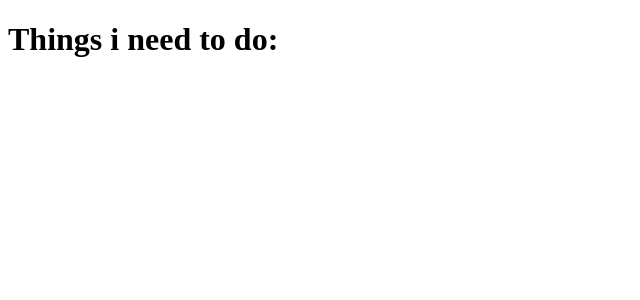
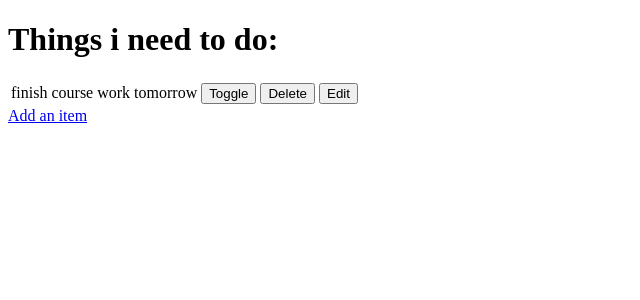
Before and after one commit to AlrxDaley/DjangoTestProject, a Django app: page / in a window 1280 px wide. Shown: the top 300 px of the page, without its empty margins (0-640 px from the left). Run offline with Django 4.2, Linux system fonts and the light colour scheme; data comes from the database, SQL or seed files in the repository; both versions use the stored data as it was after the commit.

Commit message:
added full crud functionality

```diff
--- a/django_test/django_test/urls.py
+++ b/django_test/django_test/urls.py
@@ -15,9 +15,14 @@ Including another URLconf
 """
 from django.contrib import admin
 from django.urls import path
-from django_testing.views import get_todo_list
+from django_testing.views import Edit_item
+from django_testing.views import get_todo_list , Add_item, toggle_item , delete_item
 
 urlpatterns = [
     path('admin/', admin.site.urls),
-    path('', get_todo_list , name='get_todo_list')
+    path('', get_todo_list , name='get_todo_list'),
+    path('add', Add_item , name='add'),
+    path('edit/<item_id>', Edit_item, name='edit'),
+    path('toggle/<item_id>', toggle_item, name='toggle'),
+    path('delete/<item_id>', delete_item, name='delete')
 ]
--- a/django_test/django_testing/models.py
+++ b/django_test/django_testing/models.py
@@ -6,5 +6,5 @@ class Item(models.Model):
     name = models.CharField(max_length=50, null=False, blank=False)
     done = models.BooleanField( null=False, blank=False, default=False)
 
-def __str__(self):
-    return self.name
+    def __str__ (self):
+        return self.name
--- a/django_test/django_testing/templates/todo/todo_list.html
+++ b/django_test/django_testing/templates/todo/todo_list.html
@@ -8,5 +8,35 @@
 </head>
 <body>
     <h1>Things i need to do: </h1>
+
+    <table>
+        {% for item in items %}
+            <tr>
+                {% if item.done %}
+                    <td><strike>{{ item.name }}</strike></td>
+                {% else %}
+                    <td>{{ item.name }}</td>
+                {% endif %}
+                    <td>
+                        <a href="/toggle/{{item.id}}">
+                            <button>Toggle</button>
+                        </a>
+                    </td>
+                    <td>
+                        <a href="/delete/{{item.id}}">
+                            <button>Delete</button>
+                        </a>
+                    </td>
+                    <td>
+                        <a href="/edit/{{item.id}}">
+                            <button>Edit</button>
+                        </a>
+                    </td>
+            </tr>
+        {% empty %}
+        <tr><td>You have nothing to do !</td></tr>
+        {% endfor %}
+    </table>
+    <a href="/add">Add an item</a>
 </body>
 </html>
--- a/django_test/django_testing/views.py
+++ b/django_test/django_testing/views.py
@@ -1,6 +1,48 @@
-from django.shortcuts import render
+from django.shortcuts import get_object_or_404, redirect, render
+from .models import Item
+from .forms import ItemForm
 
 # Create your views here.
 
 def get_todo_list(request):
-    return render(request, "todo/todo_list.html")
+    items = Item.objects.all( )
+    context = {
+        'items':items
+    }
+    return render(request, "todo/todo_list.html", context)
+
+def Add_item(request):
+    if request.method == 'POST':
+        form = ItemForm(request.POST)
+        if form.is_valid():
+            form.save()
+            return redirect('get_todo_list')
+    form = ItemForm()
+    context = {
+        'form':form
+    }
+    return render(request, "todo/add_item.html", context)
+
+def Edit_item(request, item_id):
+    item = get_object_or_404(Item, id=item_id)
+    if request.method == 'POST':
+        form = ItemForm(request.POST, instance=item)
+        if form.is_valid():
+            form.save()
+            return redirect('get_todo_list')
+    form = ItemForm(instance=item)
+    context = {
+        'form':form
+    }
+    return render(request , 'todo/edit_item.html', context)
+
+def toggle_item(request, item_id):
+    item = get_object_or_404(Item, id=item_id)
+    item.done = not item.done
+    item.save()
+    return redirect('get_todo_list')
+
+def delete_item(request, item_id):
+    item = get_object_or_404(Item, id=item_id)
+    item.delete()
+    return redirect('get_todo_list')
```
Also changed, not shown: django_test/django_testing/forms.py (added, +8 -0 lines), django_test/django_testing/templates/todo/add_item.html (added, +22 -0 lines), django_test/django_testing/templates/todo/edit_item.html (added, +22 -0 lines), django_test/db.sqlite3.
